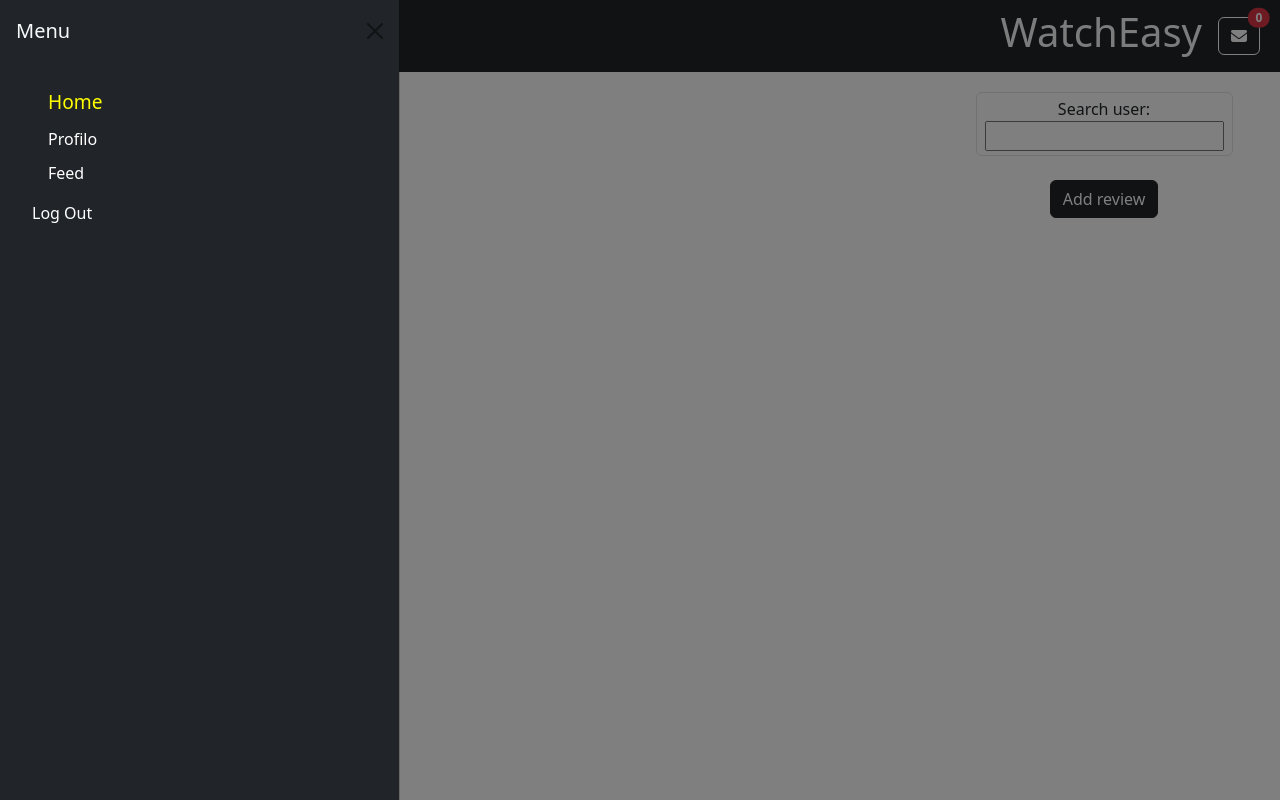
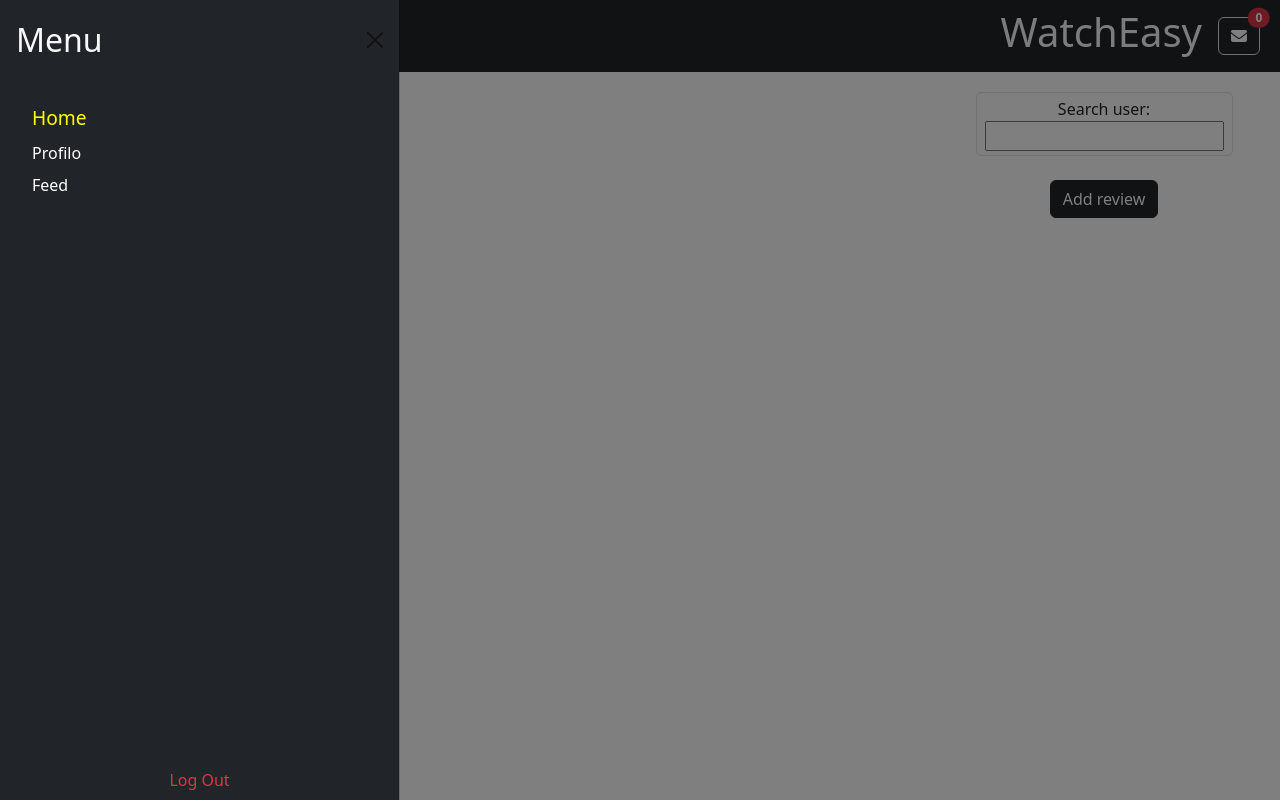
Before and after one commit to alessandro-ricci6/WatchEasy, a PHP site: page / in a window 1280 px wide, after a click that opens the changed part. Run offline with PHP 8.4, Linux system fonts and the light colour scheme; data that the repository does not hold is empty.

Commit message:
Modified some css and object classes

```diff
--- a/searchUser.php
+++ b/searchUser.php
@@ -8,7 +8,7 @@ if(isset($_POST["query"])) {
 
     if(mysqli_num_rows($result) > 0) {
         while($row = mysqli_fetch_array($result)) {
-            $output .= '<a href="profile.php?username='.$row['username'].'" class="userSearchResult link-underline link-underline-opacity-0">' . $row['username'] . '</a>';
+            $output .= '<a href="profile.php?username='.$row['username'].'" class="userSearchResult fs-6 text-dark link-underline link-underline-opacity-0">' . $row['username'] . '</a>';
         }
     } else {
         $output .= '<p>Utente non trovato</p>';
--- a/style/style.css
+++ b/style/style.css
@@ -2,34 +2,13 @@ body {
     margin: 0;
     font-family: 'Lucida Sans', 'Lucida Sans Regular', 'Lucida Grande', 'Lucida Sans Unicode', Geneva, Verdana, sans-serif;
 }
-header h1 {
-    color: white;
-}
-
-.userDiv {
-    width: fit-content;
-    height: fit-content;
-}
-
-.userSearchResult {
-    color: black;
-    font-size: large;
-}
 
 .userSearchResult:hover {
-    font-size: larger;
-}
-
-.notificationBtn {
-    border: white 1px solid!important;
+    font-size: larger !important;
 }
 
 .commentDiv {
-    max-height: 150px;
-}
-
-.commList {
-    list-style: none;
+    max-height: 200px;
 }
 
 .card img {
@@ -43,10 +22,6 @@ header h1 {
 
 .card p {
     font-size: small;
-}
-
-.menu ul {
-    list-style: none;
 }
 
 .menu a {
@@ -63,12 +38,3 @@ header h1 {
     font-size: larger;
     color: yellow;
 }
-
-.menu li {
-    padding-top:10px;
-}
-
-.logout {
-    text-decoration: none;
-    color: white;
-}
--- a/template/base.php
+++ b/template/base.php
@@ -18,11 +18,11 @@
             <div class="container-fluid">
               <div class="collapse navbar-collapse" id="navbarSupportedContent">
                 <button class="menuBtn me-auto mb-2 mb-lg-0 btn btn-dark" type="button" data-bs-toggle="offcanvas" data-bs-target="#staticBackdrop" aria-controls="staticBackdrop">
-                    <i class="fa-solid fa-bars"></i>
+                    <span class="fa-solid fa-bars"></span>
                 </button>
                 <h1 class="mx-3"><a class="text-decoration-none text-light" href="index.php">WatchEasy</a></h1>
-                <button type="button" class="notificationBtn btn btn-dark me-2 position-relative" data-bs-toggle="modal" data-bs-target="#notificationModal">
-                  <i class="fa-solid fa-envelope"></i>
+                <button type="button" class="btn btn-dark me-2 position-relative border border-1" data-bs-toggle="modal" data-bs-target="#notificationModal">
+                  <span class="fa-solid fa-envelope"></span>
                   <span class="position-absolute top-0 start-100 translate-middle badge rounded-pill bg-danger" id="notificationCounter">
                     <?php echo mysqli_num_rows($db->getActiveNotification(3)); ?>
                     <span class="visually-hidden">unread messages</span>
@@ -37,20 +37,23 @@
     <!-- Menu -->
     <div class="offcanvas offcanvas-start" data-bs-backdrop="static" tabindex="-1" id="staticBackdrop" aria-labelledby="staticBackdropLabel">
       <div class="offcanvas-header bg-dark">
-        <h5 class="offcanvas-title text-light" id="staticBackdropLabel">Menu</h5>
+        <h2 class="offcanvas-title text-light" id="staticBackdropLabel">Menu</h2>
         <button type="button" class="btn-close" data-bs-dismiss="offcanvas" aria-label="Close"></button>
       </div>
       <div class="offcanvas-body bg-dark">
         <div>
           <nav class="menu">
-            <ul>
-              <li><a <?php isActive("index.php"); ?> href="index.php">Home</a></li>
-              <li><a <?php isActive("profile.php"); ?> href="profile.php">Profilo</a></li>
-              <li><a <?php isActive("feed.php"); ?> href="feed.php">Feed</a></li>
+            <ul class="list-unstyled px-3">
+              <li class="pt-2"><a <?php isActive("index.php"); ?> href="index.php">Home</a></li>
+              <li class="pt-2"><a <?php isActive("profile.php"); ?> href="profile.php">Profilo</a></li>
+              <li class="pt-2"><a <?php isActive("feed.php"); ?> href="feed.php">Feed</a></li>
             </ul>
           </nav>
-          <a class="m-3 logout" href="#">Log Out</a>
+
         </div>
+      </div>
+      <div class="bg-dark d-flex justify-content-center">
+        <a class="text-danger link-underline link-underline-opacity-0 bg-dark pb-2" href="#">Log Out</a>
       </div>
     </div>
 
@@ -74,12 +77,12 @@
       }
       ?>
 
-    <div class="modal" id="addPostModal" tabindex="-1" aria-labelledby="newPostModalLabel" aria-hidden="true">
+    <div class="modal" id="addPostModal" tabindex="-1" aria-hidden="true">
       <?php echo require 'createPost.php' ?>
     </div>
 
     <!-- Modal opened when press Notification button -->
-    <div class="modal fade" id="notificationModal" tabindex="-1" aria-labelledby="notificationModalLabel" aria-hidden="true">
+    <div class="modal fade" id="notificationModal" tabindex="-1" aria-hidden="true">
       <?php require 'notification-view.php'; ?>
     </div>
 
--- a/template/lista-post.php
+++ b/template/lista-post.php
@@ -40,11 +40,11 @@ foreach ($templateParams['post'] as $post):
         </button>
         <div id="comments-collapse<?php echo $post['postId']; ?>" class="collapse">
           <div class="commentDiv overflow-auto" style="max-height:150px">
-            <ul class="commList" id="commentList<?php echo $post['postId'];?>">
-                <?php foreach ($comments as $comment):
+            <ul class="list-unstyled px-3" id="commentList<?php echo $post['postId'];?>">
+              <?php foreach ($comments as $comment):
                   $commUserName = $db->getUserName($comment['userID'])?>
               <li><a href="profile.php?username=<?php echo $commUserName?>"><?php echo $commUserName . ":";?></a> <p><?php echo $comment['comm']; ?></p></li>
-                <?php endforeach; ?>
+             <?php endforeach; ?>
             </ul>
           </div>
           <div class="row g-2">
--- a/template/singolo-post.php
+++ b/template/singolo-post.php
@@ -34,7 +34,7 @@
             </button>
             <div>
                 <div class="singleCommentDiv">
-                    <ul class="commList" id="commentList<?php echo $post['postId'];?>">
+                    <ul class="list-unstyled px-3" id="commentList<?php echo $post['postId'];?>">
                     <?php foreach ($comments as $comment):
                     $commUserName = $db->getUserName($comment['userID'])?>
                         <li><a href="profile.php?username=<?php echo $commUserName?>"><?php echo $commUserName . ":";?></a> <p><?php echo $comment['comm']; ?></p></li>
```
